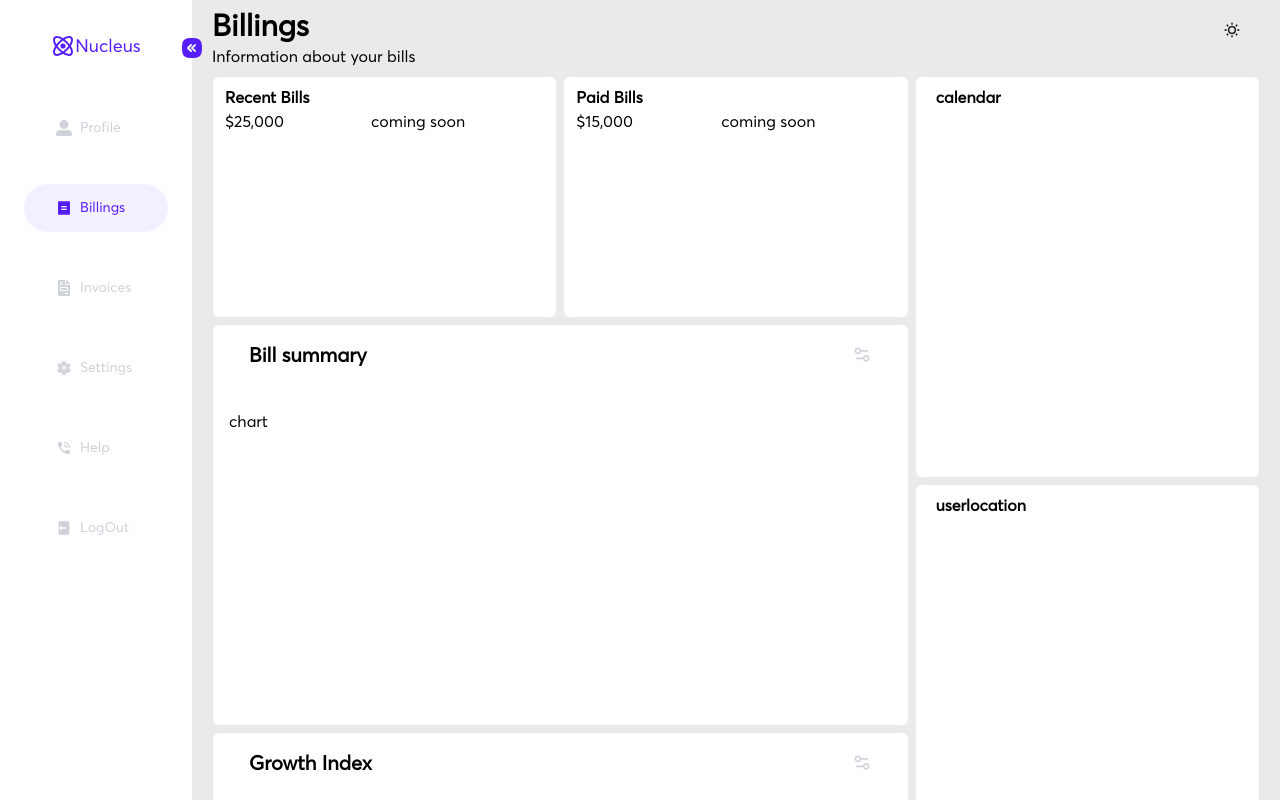
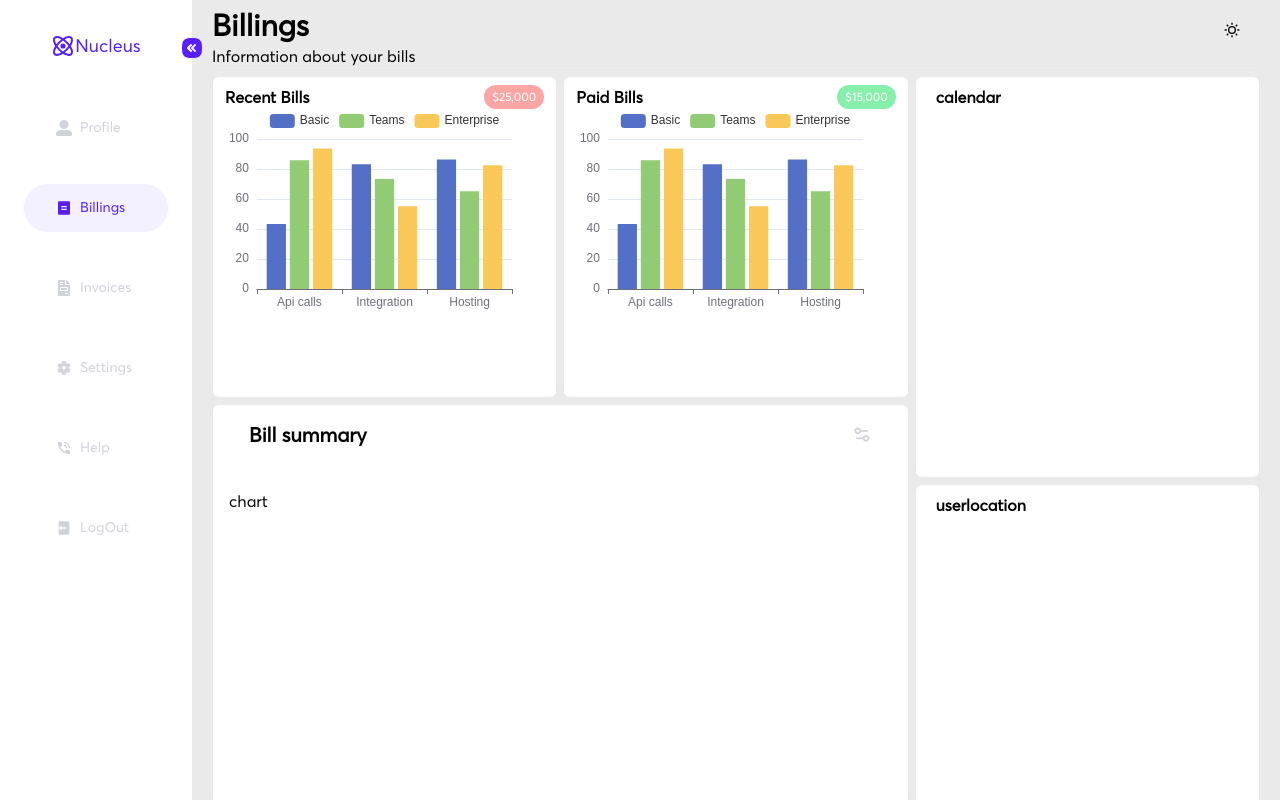
Before and after one commit to Chifez/nucleus, a Next.js app: page /billings in a window 1280 px wide. Built offline with nearby package versions, Linux system fonts and the light colour scheme.

Commit message:
worked on the chart for the billing page

```diff
--- a/components/Carousel.tsx
+++ b/components/Carousel.tsx
@@ -5,21 +5,18 @@
   currentIndex: number;
 }
 const Carousel = ({ children, currentIndex }: Props) => {
-  const [translateSize, setTranslateSize] = useState(0);
+  const [translateSize, setTranslateSize] = useState('0');
 
-  // const translate = `-translate-x-[${translateSize}%]`;
+  const translate = `-translate-x-[${translateSize}]`;
 
   useEffect(() => {
-    setTranslateSize(currentIndex * 100);
+    setTranslateSize(`${currentIndex * 100}%`);
     console.log(translateSize);
   }, [currentIndex]);
+
   return (
-    <div className="w-full flex overflow-x-hidden">
-      <div
-        className={`-translate-x-[${translateSize}%] w-full flex transition`}
-      >
-        {children}
-      </div>
+    <div className={`w-full flex overflow-x-hidden`}>
+      <div className={`${translate} w-full flex transition`}>{children}</div>
     </div>
   );
 };
--- a/components/SearchBar.tsx
+++ b/components/SearchBar.tsx
@@ -8,7 +8,7 @@
         <input
           type="text"
           placeholder="Search invoice"
-          className="w-full focus-within:outline-none"
+          className="w-full focus-within:outline-none bg-transparent"
         />
       </div>
     </div>
--- a/components/page/billings/BillCard.tsx
+++ b/components/page/billings/BillCard.tsx
@@ -1,13 +1,28 @@
+import Chip from '@/components/Chip';
+
+interface BillType {
+  'Recent Bills': string;
+  'Paid Bills': string;
+}
 const BillsCard = ({ billItem }: any) => {
+  const BILL_STYLE: BillType = {
+    'Recent Bills': 'text-white bg-red-300',
+    'Paid Bills': 'text-white bg-green-300',
+  };
   return (
     <div className="w-full h-full mb-2">
       <div className=" bg-white rounded-md w-full h-full px-3 py-2">
-        <h3 className="font-semibold">{billItem.title}</h3>
-        <div className="flex items-start justify-center gap-2 flex-1 h-[25vh] ">
-          <p className="">{billItem.amount}</p>
-          <div className="flex-1 max-h-full flex items-center justify-center">
-            {billItem.chart}
-          </div>
+        <div className="flex justify-between">
+          <h3 className="font-semibold">{billItem.title}</h3>
+          <Chip
+            value={billItem.amount}
+            style={BILL_STYLE[billItem.title as keyof BillType]}
+          />
+        </div>
+        <div className="h-[35vh]">
+          {/* <div className="flex-1 h-[20vh] border border-red-500 "> */}
+          {billItem.chart}
+          {/* </div> */}
         </div>
       </div>
     </div>
--- a/components/page/billings/BillSummary.tsx
+++ b/components/page/billings/BillSummary.tsx
@@ -1,4 +1,5 @@
 import { CgOptions } from 'react-icons/cg';
+import Chart from '../dashboard/Apichart';
 const BillSummary = () => {
   return (
     <div className="bg-white rounded-md w-full h-[50vh] p-4 mb-2">
--- /dev/null
+++ b/components/page/billings/Chart.tsx
@@ -0,0 +1,28 @@
+import React from 'react';
+import ReactECharts from 'echarts-for-react';
+import * as echarts from 'echarts';
+const Chart = () => {
+  const option = {
+    legend: {},
+    tooltip: {},
+    dataset: {
+      source: [
+        ['product', 'Basic', 'Teams', 'Enterprise'],
+        ['Api calls', 43.3, 85.8, 93.7],
+        ['Integration', 83.1, 73.4, 55.1],
+        ['Hosting', 86.4, 65.2, 82.5],
+      ],
+    },
+    xAxis: { type: 'category' },
+    yAxis: {},
+    grid: {
+      top: '10%',
+      bottom: '40%',
+    },
+    // Declare several bar series, each will be mapped
+    // to a column of dataset.source by default.
+    series: [{ type: 'bar' }, { type: 'bar' }, { type: 'bar' }],
+  };
+  return <ReactECharts option={option} />;
+};
+export default Chart;
--- a/components/page/billings/index.tsx
+++ b/components/page/billings/index.tsx
@@ -5,11 +5,12 @@
 import BillGrowth from './BillGrowth';
 import Calendar from './Calendar';
 import UserLocation from './UserLocation';
+import Chart from './Chart';
 
 const Billing = () => {
   const bills = [
-    { title: 'Recent Bills', amount: '$25,000', chart: 'coming soon' },
-    { title: 'Paid Bills', amount: '$15,000', chart: 'coming soon' },
+    { title: 'Recent Bills', amount: '$25,000', chart: <Chart /> },
+    { title: 'Paid Bills', amount: '$15,000', chart: <Chart /> },
   ];
   return (
     <>
--- a/components/page/dashboard/Plan.tsx
+++ b/components/page/dashboard/Plan.tsx
@@ -1,3 +1,5 @@
+'use client';
+
 import React, { useState } from 'react';
 import PLchart from '@/components/page/dashboard/PLchart';
 import { CgOptions } from 'react-icons/cg';
--- a/components/page/dashboard/index.tsx
+++ b/components/page/dashboard/index.tsx
@@ -19,8 +19,10 @@
       <Layout>
         <div className="flex flex-col w-full h-full ">
           <header>
-            <h1 className="text-3xl font-semibold">DashBoard</h1>
-            <p>welcome stranger </p>
+            <h1 className="text-3xl font-semibold dark:text-white">
+              DashBoard
+            </h1>
+            <p className="dark:text-white">welcome stranger </p>
           </header>
           <div className="flex-1 grid grid-cols-3 gap-3 py-2 w-full h-full">
             <div className="col-span-2 grid grid-flow-row gap-3 rounded-md w-full h-full">
--- a/components/page/invoices/RecentInvoice.tsx
+++ b/components/page/invoices/RecentInvoice.tsx
@@ -5,15 +5,15 @@
   const Userslist = [
     {
       name: 'james Anderson',
-      calls: 4,
+      calls: 400,
     },
     {
       name: 'Vector sam',
-      calls: 14,
+      calls: 140,
     },
     {
       name: 'Nathan stone',
-      calls: 10,
+      calls: 100,
     },
     {
       name: 'Emma jeffery',
@@ -21,15 +21,15 @@
     },
     {
       name: 'Emma jeffery',
-      calls: 24,
+      calls: 240,
     },
     {
       name: 'Emma jeffery',
-      calls: 8,
+      calls: 80,
     },
     {
       name: 'Emma jeffery',
-      calls: 15,
+      calls: 150,
     },
   ];
 
--- a/components/page/invoices/Table.tsx
+++ b/components/page/invoices/Table.tsx
@@ -1,4 +1,5 @@
 import Chip from '@/components/Chip';
+import { MdNavigateNext, MdNavigateBefore } from 'react-icons/md';
 
 const Table = () => {
   const item = new Array(20).fill(10);
@@ -82,7 +83,14 @@
           ))}
         </div>
       </tbody>
-      <footer className="w-full h-[6vh]"></footer>
+      <footer className="w-full h-[6vh] flex items-center justify-end gap-4 px-4">
+        <button className="rounded-full w-7 h-7 p-1 flex items-center border border-blue-300 justify-center">
+          <MdNavigateBefore />
+        </button>
+        <button className=" rounded-full w-7 h-7 p-1 flex items-center justify-center border border-blue-300">
+          <MdNavigateNext />
+        </button>
+      </footer>
     </table>
   );
 };
```
